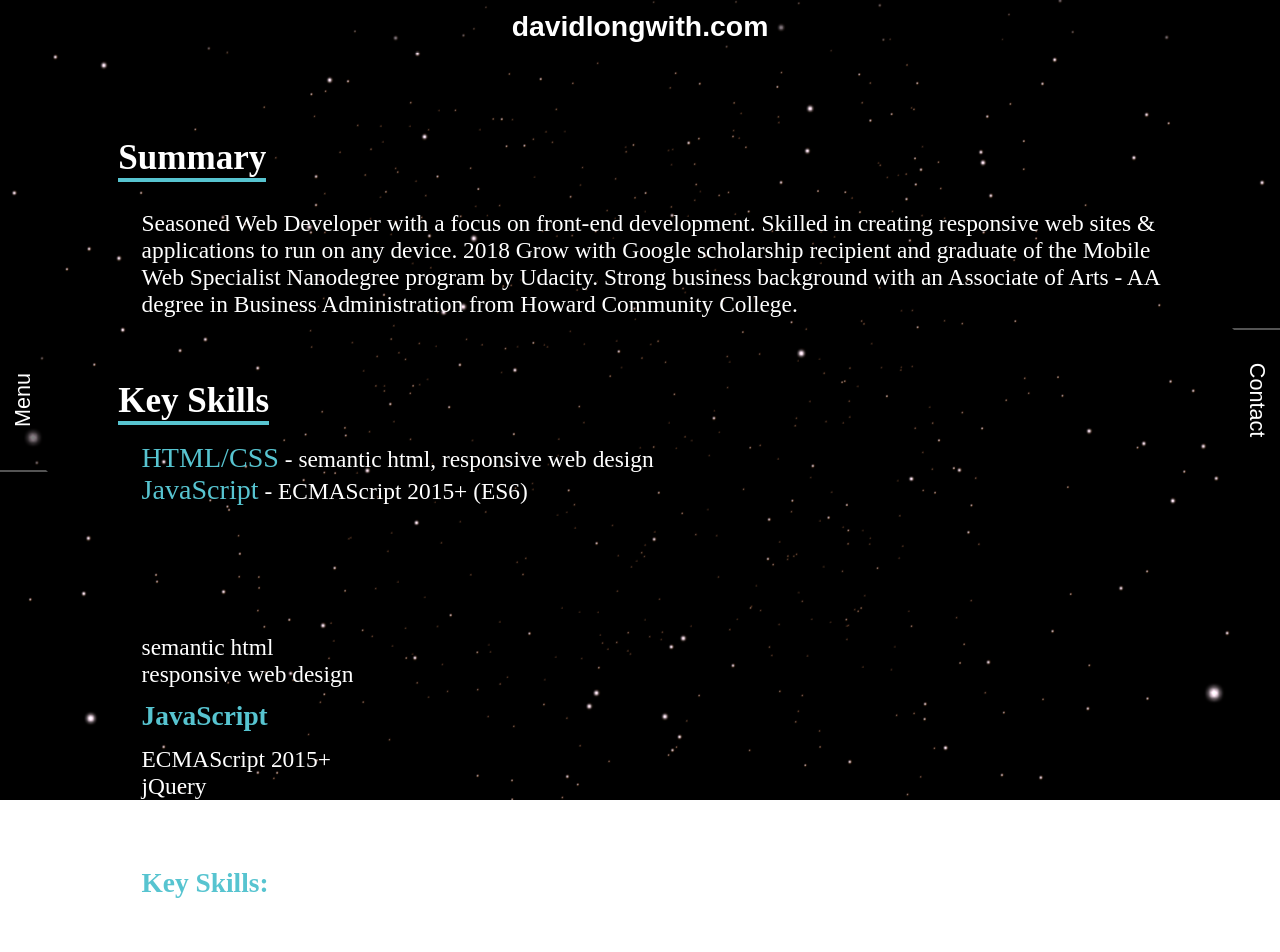
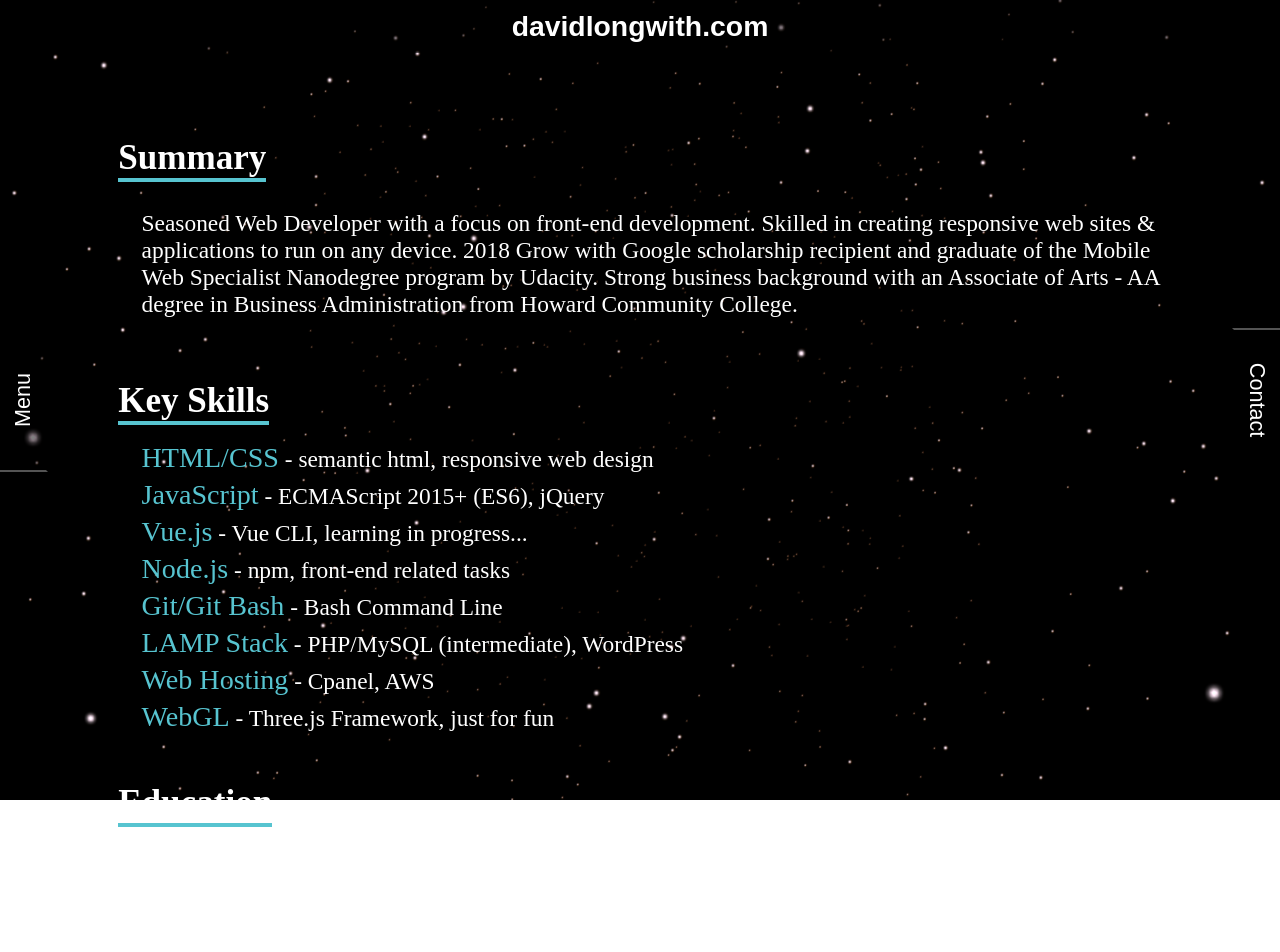
Before and after one commit to davidlongwith/portfolio-mysite-vue, a Vue app: page /about in a window 1280 px wide. Shown: the top 952 px of the page. Built offline with nearby package versions, Linux system fonts and the light colour scheme; a web font is replaced by a local one.

Commit message:
finish skills list rough draft

```diff
--- a/src/views/About.vue
+++ b/src/views/About.vue
@@ -15,45 +15,14 @@
     <div class="content-block">
       <ul>
         <li><span>HTML/CSS</span> - semantic html, responsive web design</li>
-        <li><span>JavaScript</span> - ECMAScript 2015+ (ES6)</li>
-        <li>
-          <span></span>
-        </li>
-        <li>
-          <span></span>
-        </li>
-        <li>
-          <span></span>
-        </li>
-        <li>
-          <span></span>
-        </li>
-        <li>semantic html</li>
-        <li>responsive web design</li>
+        <li><span>JavaScript</span> - ECMAScript 2015+ (ES6), jQuery</li>
+        <li><span>Vue.js</span> - Vue CLI, learning in progress...</li>
+        <li><span>Node.js</span> - npm, front-end related tasks</li>
+        <li><span>Git/Git Bash</span> - Bash Command Line</li>
+        <li><span>LAMP Stack</span> - PHP/MySQL (intermediate), WordPress</li>
+        <li><span>Web Hosting</span> - Cpanel, AWS</li>
+        <li><span>WebGL</span> - Three.js Framework, just for fun</li>
       </ul>
-      <h3>JavaScript</h3>
-      <ul>
-        <li>ECMAScript 2015+</li>
-        <li>jQuery</li>
-        <li>Vue (beginner)</li>
-        <li>Node.js (beginner)</li>
-      </ul>
-      <h3>Key Skills:</h3>
-      <p>
-        HTML/CSS &bull; JavaScript &bull; Responsive Web Design &bull;
-        Progressive Web Applications &bull; Git/Git Bash &bull; Web
-        Hosting(Cpanel, AWS Lightsail)
-      </p>
-      <h3>Current Focus:</h3>
-      <p>
-        Mastering JavaScript
-        <br />Front-End Frameworks - Vue, React <br />Full-Stack Development
-        with Node.js
-      </p>
-      <h3>Previous Exp:</h3>
-      <p>LAMP Stack &bull; WordPress(Genesis Framework, theme development)</p>
-      <h3>Just for Fun:</h3>
-      <p>WebGL &bull; Three.js Framework</p>
     </div>
     <h2>Education</h2>
     <div class="content-block">
@@ -144,6 +113,10 @@ h2 {
   content: "\200B";
 }
 
+li {
+  margin-bottom: 5px;
+}
+
 .content-block ul li span {
   color: #57c4d0;
   font-size: 1.2em;
```
